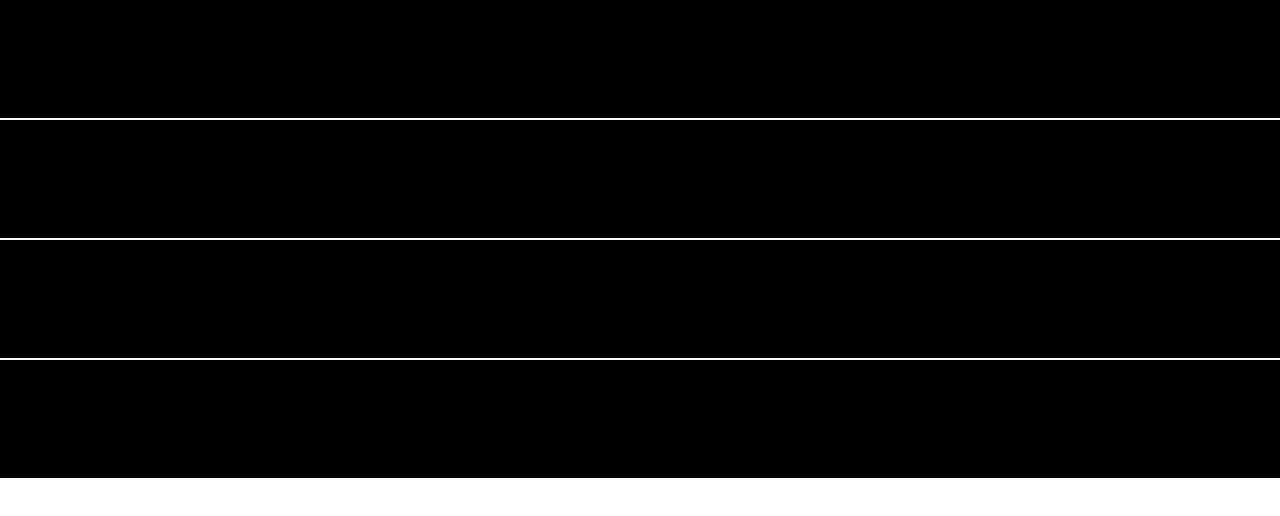
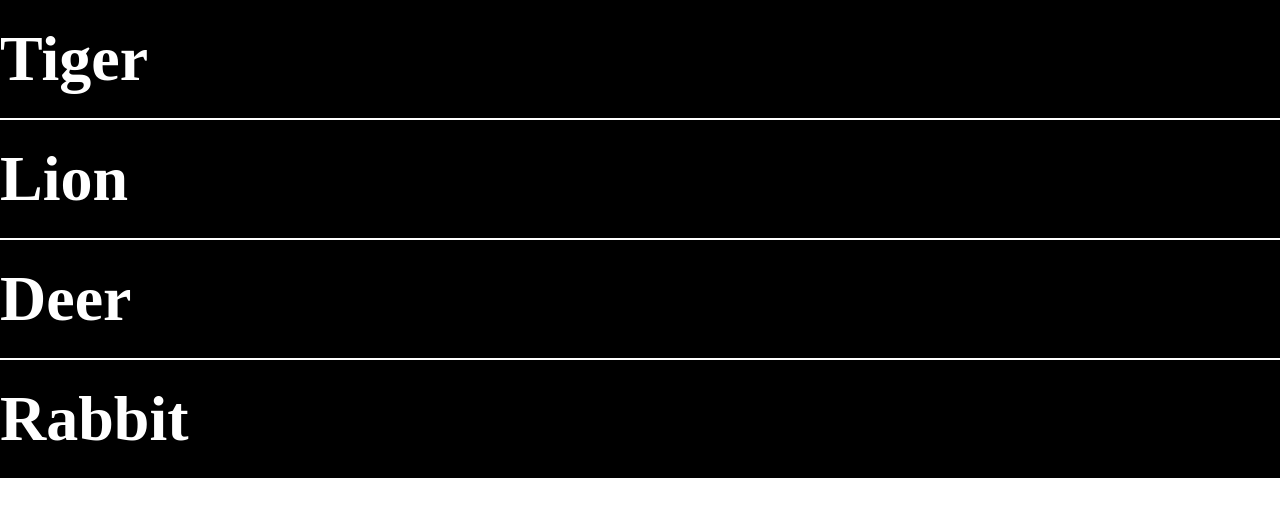
Before and after one commit to ankitadasz/Mouse_Image_Slider, a plain HTML site: page index.html in a window 1280 px wide. Drawn offline with Linux system fonts and the light colour scheme.

Commit message:
Text Added inside the div

```diff
--- a/style.css
+++ b/style.css
@@ -12,4 +12,10 @@ html,body{
     height: 15vh;
     background-color: rgb(0, 0, 0);
     border-bottom: 2px solid white;
+    display: flex;
+    align-items: center;
 }
+.elem h1{
+    color:white;
+    font-size: 4em;
+}
```
